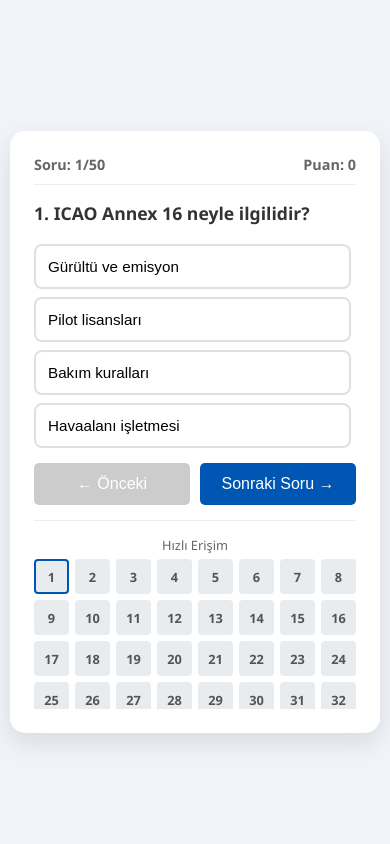
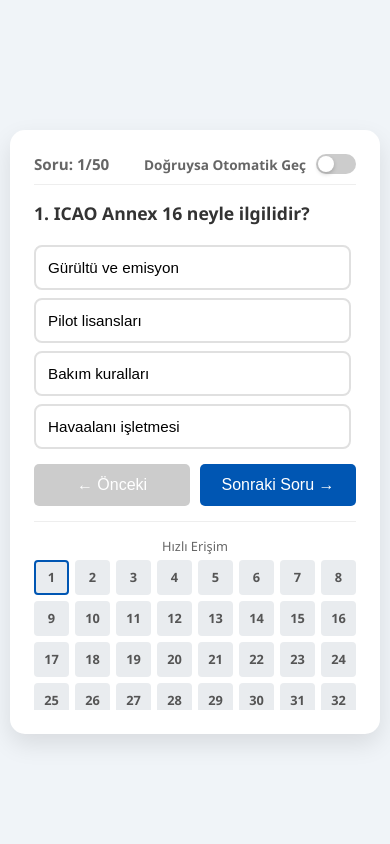
Before and after one commit to cglrylcn/hg, a plain HTML site: page index.html in a window 390 px wide. Drawn offline with Linux system fonts and the light colour scheme.

Commit message:
auto skip

```diff
--- a/index.html
+++ b/index.html
@@ -3,7 +3,7 @@
 <head>
     <meta charset="UTF-8">
     <meta name="viewport" content="width=device-width, initial-scale=1.0">
-    <title>Havacılığa Giriş Quiz Pro</title>
+    <title>Havacılık Giriş Quiz</title>
     <style>
         :root {
             --primary: #0056b3;
@@ -41,15 +41,61 @@
             max-height: 95vh;
         }
 
+        /* Üst Bilgi Barı */
         .info-bar {
             display: flex;
             justify-content: space-between;
+            align-items: center;
             margin-bottom: 1rem;
             font-weight: bold;
             color: #666;
-            font-size: 0.9rem;
+            font-size: 0.95rem;
             border-bottom: 1px solid #eee;
             padding-bottom: 10px;
+        }
+
+        /* Toggle Switch (Anahtar) Tasarımı */
+        .toggle-container {
+            display: flex;
+            align-items: center;
+            cursor: pointer;
+            font-size: 0.85rem;
+            user-select: none;
+        }
+
+        .toggle-switch {
+            position: relative;
+            width: 40px;
+            height: 20px;
+            background-color: #ccc;
+            border-radius: 20px;
+            margin-left: 10px;
+            transition: background-color 0.3s;
+        }
+
+        .toggle-switch::after {
+            content: '';
+            position: absolute;
+            width: 16px;
+            height: 16px;
+            background-color: white;
+            border-radius: 50%;
+            top: 2px;
+            left: 2px;
+            transition: transform 0.3s;
+            box-shadow: 0 2px 4px rgba(0,0,0,0.2);
+        }
+
+        input[type="checkbox"]:checked + .toggle-switch {
+            background-color: var(--success);
+        }
+
+        input[type="checkbox"]:checked + .toggle-switch::after {
+            transform: translateX(20px);
+        }
+
+        input[type="checkbox"] {
+            display: none;
         }
 
         .quiz-content {
@@ -81,6 +127,7 @@
             font-size: 0.95rem;
             text-align: left;
             width: 100%;
+            position: relative;
         }
 
         .option-btn:hover:not(:disabled) {
@@ -188,8 +235,9 @@
             box-shadow: 0 5px 15px rgba(0,86,179,0.3);
         }
 
-        .score-number { font-size: 2.2rem; font-weight: bold; }
-        .score-percent { font-size: 1rem; opacity: 0.9; }
+        .score-number { font-size: 2.2rem; font-weight: bold; display: none; /* Puan gizlendi, sadece yüzde */ }
+        .score-percent { font-size: 2rem; font-weight: bold; }
+        .score-label { font-size: 0.9rem; opacity: 0.8; margin-top: 5px; }
 
         /* Scrollbar Styling */
         ::-webkit-scrollbar { width: 8px; }
@@ -203,7 +251,12 @@
 <div class="container" id="quiz-container">
     <div class="info-bar">
         <span id="question-count">Soru: 1/50</span>
-        <span id="score-display">Puan: 0</span>
+
+        <label class="toggle-container">
+            Doğruysa Otomatik Geç
+            <input type="checkbox" id="auto-advance-toggle">
+            <div class="toggle-switch"></div>
+        </label>
     </div>
 
     <div class="quiz-content">
@@ -230,8 +283,8 @@
 <div class="container" id="result-screen">
     <h1 id="result-title">Test Tamamlandı!</h1>
     <div class="score-circle">
-        <span class="score-number" id="final-score">0</span>
         <span class="score-percent" id="final-percent">%0</span>
+        <span class="score-label">BAŞARI</span>
     </div>
     <p id="result-message" style="font-size:1.1rem; margin-bottom: 20px;"></p>
 
@@ -242,7 +295,7 @@
 </div>
 
 <script>
-    // Tüm soruların ana listesi (Sabit Veri)
+    // Tüm soruların ana listesi
     const masterQuestions = [
         { q: "Havacılık faaliyetleri kaça ayrılır?", a: ["Üçe", "İkiye", "Dörde", "Beşe"], correct: 1 },
         { q: "Devlet hava araçları nelerdir?", a: ["Askerî, gümrük, polis", "Yolcu, kargo, eğitim", "Tarım, balon, planör", "Helikopter, jet, planör"], correct: 0 },
@@ -297,7 +350,7 @@
     ];
 
     // Değişkenler
-    let activeQuestions = []; // Şu anda çözülen soru seti (tüm liste veya sadece yanlışlar)
+    let activeQuestions = []; // Şu anda çözülen soru seti
     let currentQuestionIndex = 0;
     let questionStatus = []; // 'correct', 'wrong', null
     let score = 0;
@@ -308,14 +361,14 @@
     const nextBtn = document.getElementById("next-btn");
     const prevBtn = document.getElementById("prev-btn");
     const questionCount = document.getElementById("question-count");
-    const scoreDisplay = document.getElementById("score-display");
     const quizContainer = document.getElementById("quiz-container");
     const resultScreen = document.getElementById("result-screen");
     const navGrid = document.getElementById("nav-grid");
     const resultTitle = document.getElementById("result-title");
     const retryWrongBtn = document.getElementById("retry-wrong-btn");
+    const autoAdvanceToggle = document.getElementById("auto-advance-toggle");
 
-    // Yardımcı Fonksiyon: Diziyi karıştır (Fisher-Yates Shuffle)
+    // Yardımcı Fonksiyon: Karıştırma
     function shuffleArray(array) {
         for (let i = array.length - 1; i > 0; i--) {
             const j = Math.floor(Math.random() * (i + 1));
@@ -361,8 +414,8 @@
                 if (index === currentQ.correct) {
                     btn.classList.add("correct");
                 }
-                // Yanlış cevaplanan butonu tekrar kırmızı göstermek için ekstra mantık eklenebilir
-                // Ancak basitlik için sadece doğruyu gösteriyoruz.
+                // Yanlış cevaplanan butonu isterseniz burada işaretleyebilirsiniz
+                // Şu an sadece doğruyu gösteriyoruz temiz görünüm için.
             } else {
                 btn.onclick = () => checkAnswer(index, btn);
             }
@@ -390,21 +443,33 @@
         const correctIndex = currentQ.correct;
         const buttons = optionsContainer.getElementsByClassName("option-btn");
 
+        // Tüm butonları kilitle
         for (let button of buttons) {
             button.disabled = true;
         }
 
         if (selectedIndex === correctIndex) {
+            // DOĞRU CEVAP
             btn.classList.add("correct");
             questionStatus[currentQuestionIndex] = 'correct';
             score++;
+
+            // Otomatik geçiş kontrolü
+            if (autoAdvanceToggle.checked) {
+                // Kullanıcı yeşil rengi görsün diye hafif bir gecikme (1000ms = 1 saniye)
+                setTimeout(() => {
+                    nextQuestion();
+                }, 1000);
+            }
+
         } else {
+            // YANLIŞ CEVAP
             btn.classList.add("wrong");
             buttons[correctIndex].classList.add("correct");
             questionStatus[currentQuestionIndex] = 'wrong';
+            // Yanlış cevapta otomatik geçiş yapmıyoruz ki kullanıcı hatasını görsün.
         }
 
-        scoreDisplay.textContent = `Puan: ${score}`;
         renderGrid();
     }
 
@@ -433,14 +498,12 @@
         quizContainer.style.display = "none";
         resultScreen.style.display = "flex";
 
-        const finalScoreElem = document.getElementById("final-score");
         const finalPercentElem = document.getElementById("final-percent");
         const resultMessage = document.getElementById("result-message");
 
-        finalScoreElem.textContent = score;
         const total = activeQuestions.length;
         const percent = Math.round((score / total) * 100);
-        finalPercentElem.textContent = `%${percent} Başarı`;
+        finalPercentElem.textContent = `%${percent}`;
 
         // Yanlış cevap var mı kontrol et
         const hasWrongAnswers = questionStatus.includes('wrong');
@@ -467,50 +530,37 @@
         }
     }
 
-    // TÜM TESTİ YENİDEN BAŞLAT (KARIŞIK)
     function startFullQuiz() {
-        // Master listeyi kopyala ki orijinali bozulmasın
         activeQuestions = [...masterQuestions];
-        // Karıştır
         shuffleArray(activeQuestions);
-
         resetQuizState();
         resultTitle.textContent = "Genel Tekrar Testi";
     }
 
-    // SADECE YANLIŞLARI ÇÖZ
     function startWrongQuiz() {
-        // Mevcut aktif sorulardan, durumu 'wrong' olanları filtrele
         const wrongQuestions = activeQuestions.filter((q, index) => questionStatus[index] === 'wrong');
-
         if(wrongQuestions.length === 0) {
             alert("Yanlış cevaplanmış soru bulunamadı.");
             return;
         }
-
         activeQuestions = wrongQuestions;
-        // Yanlışları da kendi içinde karıştır ki ezber olmasın
         shuffleArray(activeQuestions);
-
         resetQuizState();
         resultTitle.textContent = "Hata Düzeltme Modu";
     }
 
-    // Ortak Sıfırlama Fonksiyonu
     function resetQuizState() {
         currentQuestionIndex = 0;
         score = 0;
-        // Yeni soru sayısı kadar boş durum dizisi oluştur
         questionStatus = new Array(activeQuestions.length).fill(null);
 
-        scoreDisplay.textContent = "Puan: 0";
         resultScreen.style.display = "none";
         quizContainer.style.display = "flex";
 
         loadQuestion();
     }
 
-    // Sayfa açıldığında tam test ile başla
+    // Başlangıç
     window.onload = startFullQuiz;
 
 </script>
```
